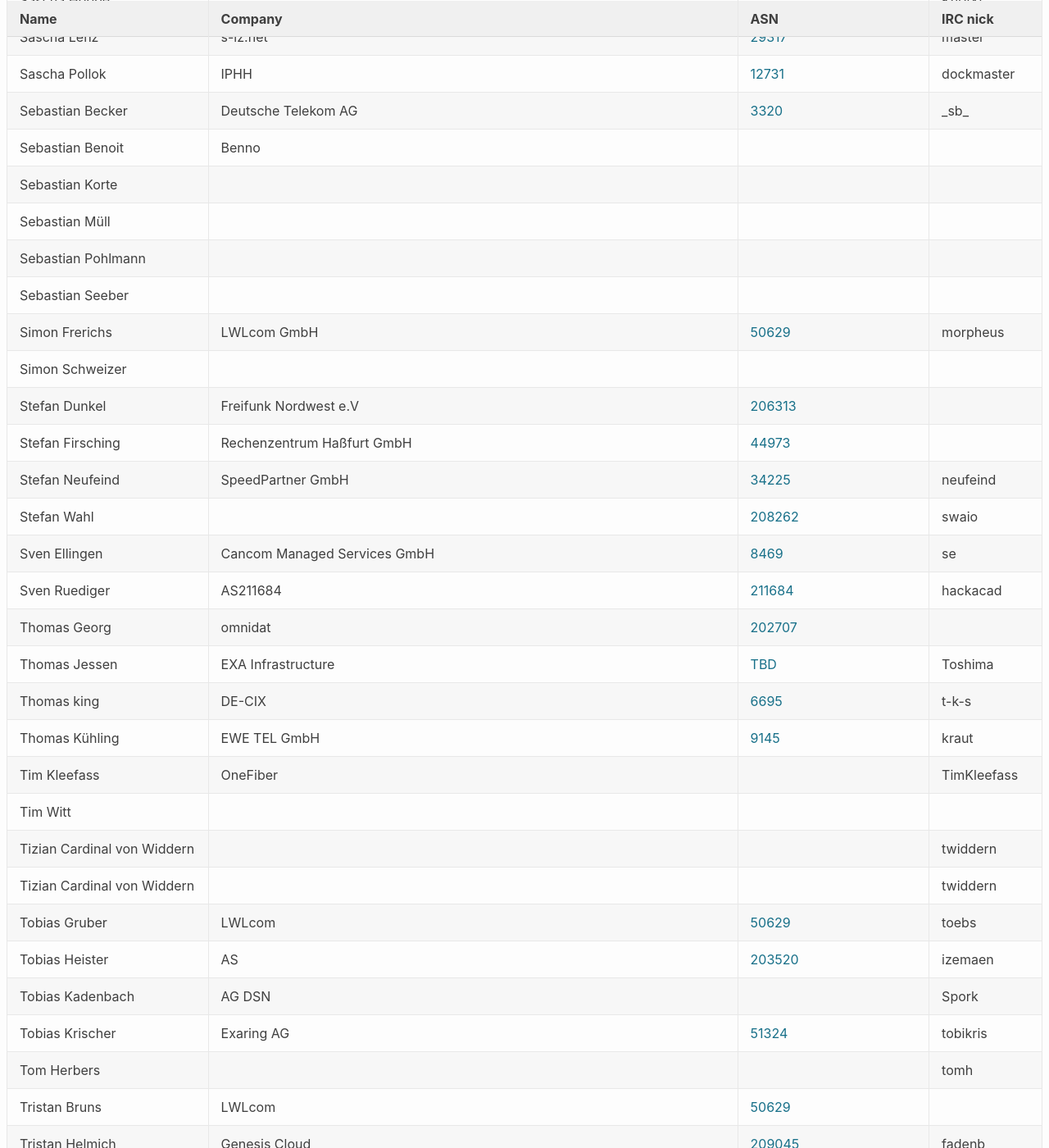
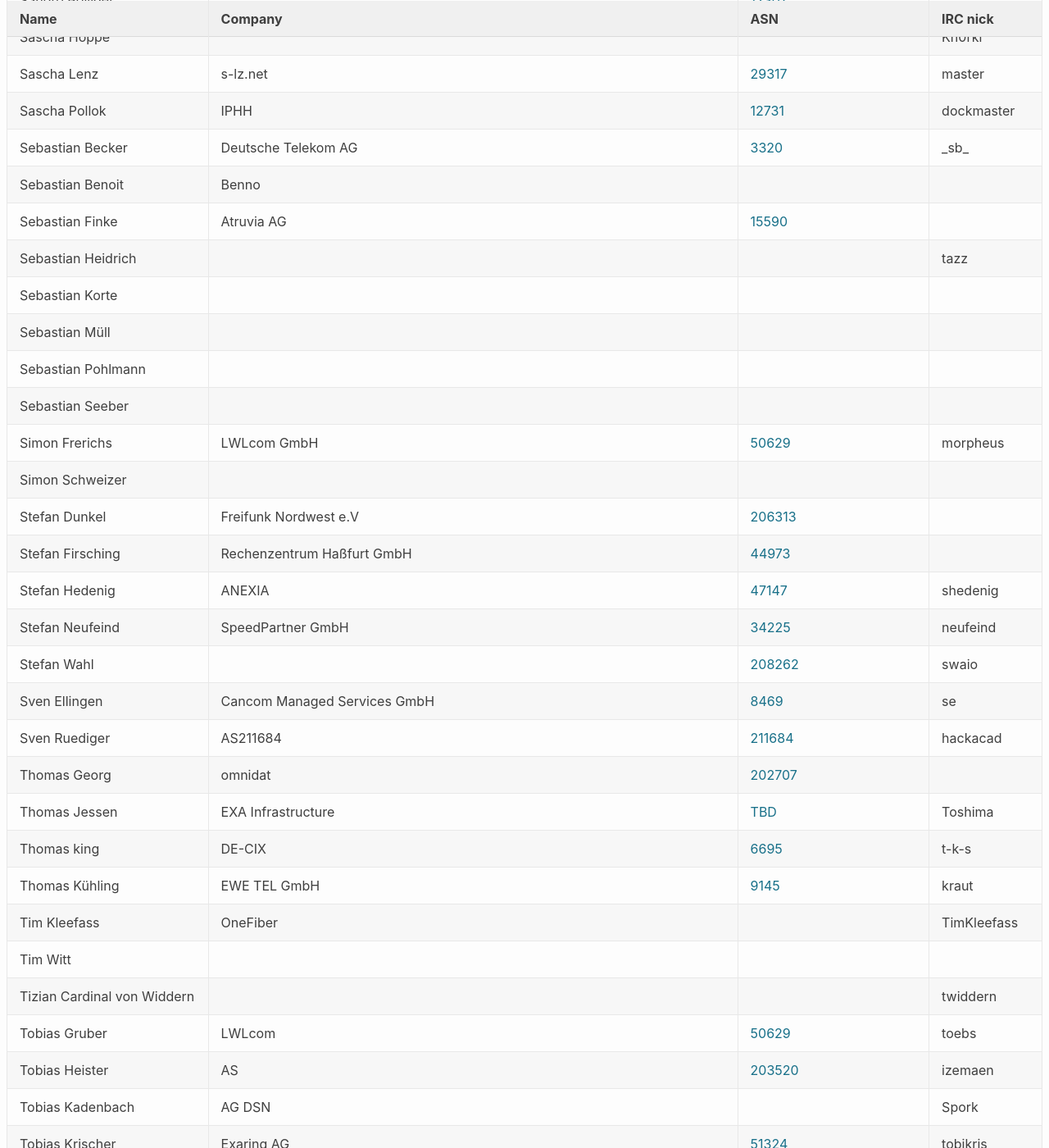
Before and after one commit to denog/pretix-attendeelist, a Jekyll site: the page built from denog13/index.markdown, in a window 1280 px wide and 1400 px high, scrolled down 6034 px. Shown: the whole window at 82% size. Built offline with Jekyll 4.4.1, drawn with Linux system fonts in a browser that asks for light colours.

Commit message:
Latest data: Thu Sep 30 08:33:31 UTC 2021

```diff
--- a/_data/attendees_denog13.json
+++ b/_data/attendees_denog13.json
@@ -298,6 +298,12 @@
     "company": null,
     "irc": "w0lff",
     "asn": null
+  },
+  {
+    "name": "Henry Kluge",
+    "company": "DFN",
+    "irc": null,
+    "asn": "680"
   },
   {
     "name": "Istvan Ruzman",
@@ -786,6 +792,18 @@
     "asn": null
   },
   {
+    "name": "Sebastian Finke",
+    "company": "Atruvia AG",
+    "irc": null,
+    "asn": "AS15590"
+  },
+  {
+    "name": "Sebastian Heidrich",
+    "company": null,
+    "irc": "tazz",
+    "asn": null
+  },
+  {
     "name": "Sebastian Korte",
     "company": null,
     "irc": null,
@@ -832,6 +850,12 @@
     "company": "Rechenzentrum Haßfurt GmbH",
     "irc": null,
     "asn": "44973"
+  },
+  {
+    "name": "Stefan Hedenig",
+    "company": "ANEXIA",
+    "irc": "shedenig",
+    "asn": "47147"
   },
   {
     "name": "Stefan Neufeind",
@@ -900,12 +924,6 @@
     "asn": null
   },
   {
-    "name": "Tizian Cardinal von Widdern",
-    "company": null,
-    "irc": "twiddern",
-    "asn": null
-  },
-  {
     "name": "Tobias Gruber",
     "company": "LWLcom",
     "irc": "toebs",
```
